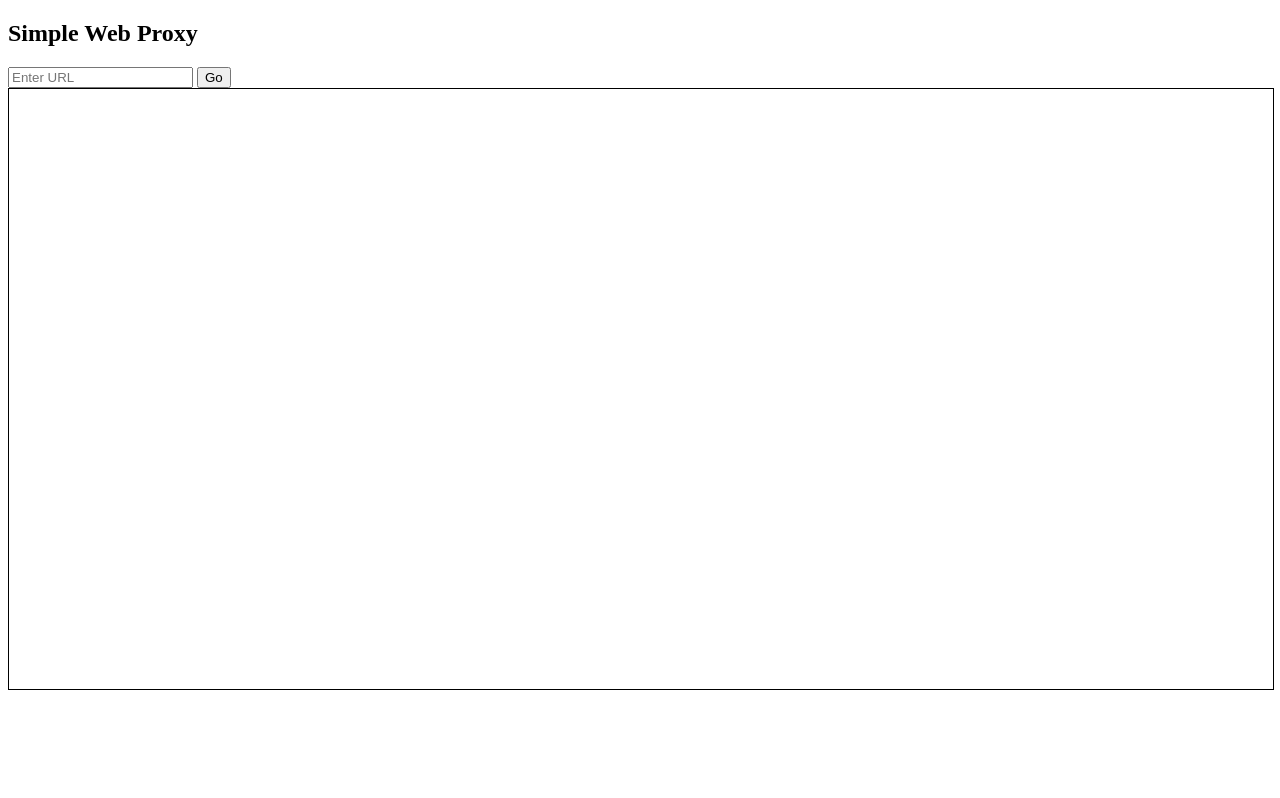
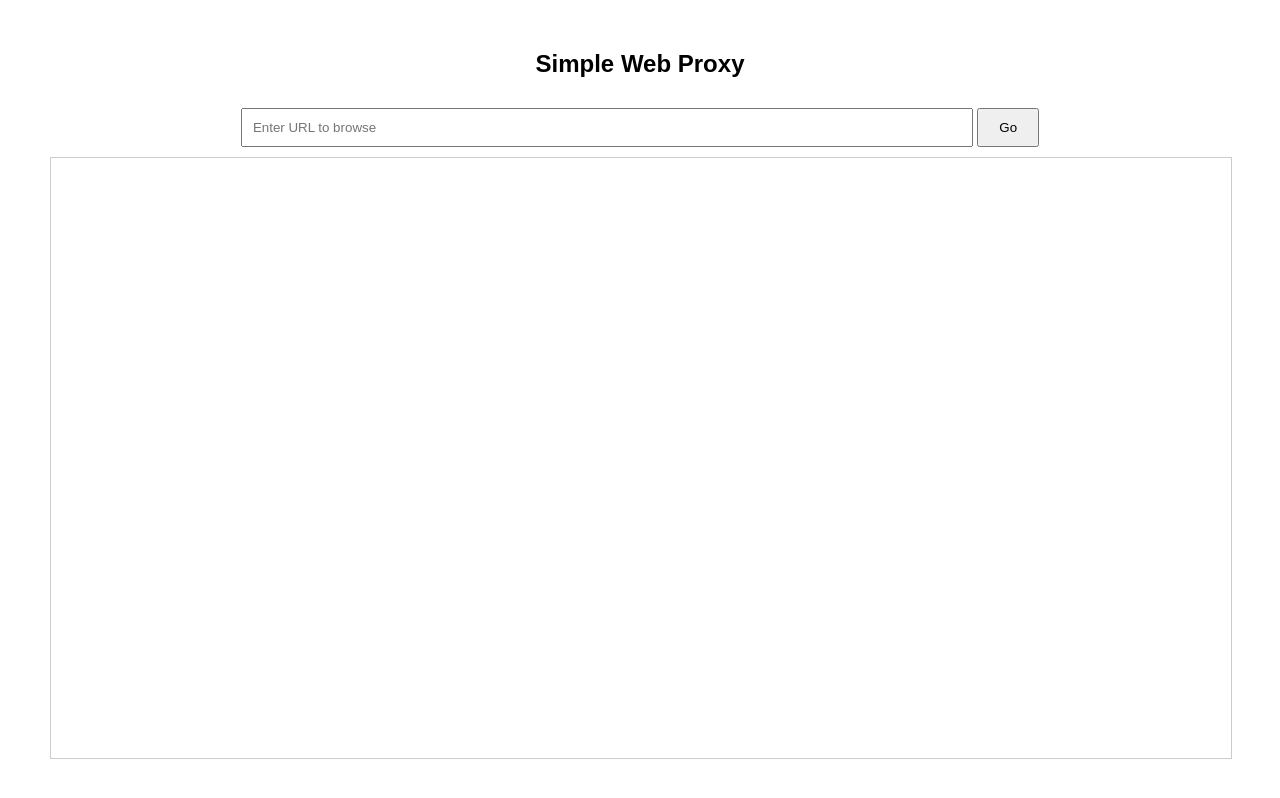
Before and after one commit to Geecgo3/WebProxy, a plain HTML site: page index.html in a window 1280 px wide. Drawn offline with Linux system fonts and the light colour scheme.

Commit message:
Update index.html

```diff
--- a/index.html
+++ b/index.html
@@ -4,17 +4,23 @@
     <meta charset="UTF-8">
     <meta name="viewport" content="width=device-width, initial-scale=1.0">
     <title>Web Proxy</title>
+    <style>
+        body { font-family: Arial, sans-serif; text-align: center; margin: 50px; }
+        input { width: 60%; padding: 10px; margin: 10px 0; }
+        button { padding: 10px 20px; cursor: pointer; }
+        iframe { width: 100%; height: 600px; border: 1px solid #ccc; }
+    </style>
 </head>
 <body>
     <h2>Simple Web Proxy</h2>
-    <input type="text" id="url" placeholder="Enter URL">
+    <input type="text" id="url" placeholder="Enter URL to browse">
     <button onclick="loadPage()">Go</button>
-    <iframe id="proxyFrame" style="width:100%; height:600px; border:1px solid #000;"></iframe>
+    <iframe id="proxyFrame"></iframe>
 
     <script>
         function loadPage() {
             let inputUrl = document.getElementById("url").value;
-            let proxyUrl = "https://your-proxy-server.com/proxy?url=" + encodeURIComponent(inputUrl);
+            let proxyUrl = "https://your-proxy-server.onrender.com/proxy?url=" + encodeURIComponent(inputUrl);
             document.getElementById("proxyFrame").src = proxyUrl;
         }
     </script>
```
